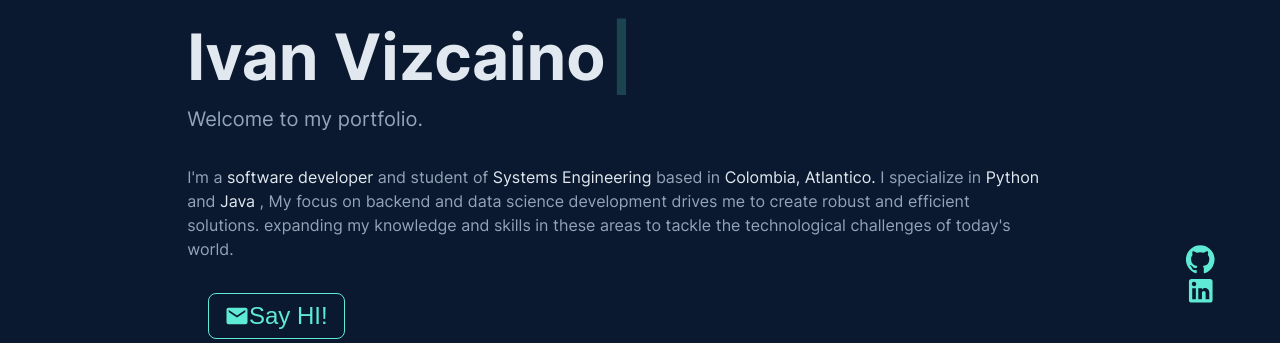
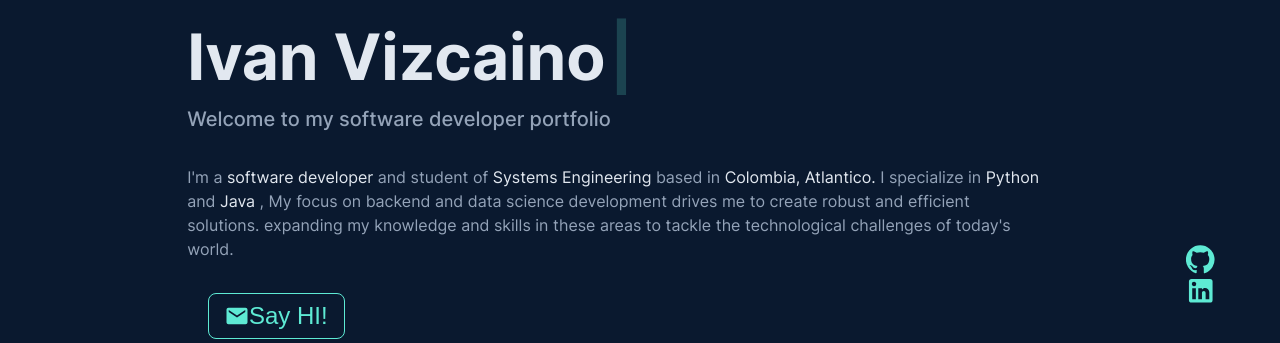
Before and after one commit to VizcainoRAW/portfolio, a Django app: page /portfolio/ in a window 1280 px wide. Shown: the part 429-772 px from the top of the page. Run offline with Django 5.2, Linux system fonts and the light colour scheme; data that the repository does not hold is empty; some web fonts are replaced.

Commit message:
Updated portfolio prod's settings

```diff
--- a/apps/core/static/core/css/portfolio.css
+++ b/apps/core/static/core/css/portfolio.css
@@ -189,6 +189,7 @@ button:hover {
 .subtittle{
     font-size: 1.25rem;
     line-height: 1.75rem;
+    font-weight: 500;
 }
 
 .Cursor--blinking {
--- a/apps/core/templates/core/hero.html
+++ b/apps/core/templates/core/hero.html
@@ -3,7 +3,7 @@
     <div class="hero-wrapper">
         <div class="tittle">
             <div class="Typist">Ivan Vizcaino<span class="Cursor--blinking">|</span></div>
-            <span class="subtittle">Welcome to my portfolio.</span>
+            <span class="subtittle">Welcome to my software developer portfolio</span>
         </div>
         <div class="description">
             <h2 class="summary">
--- a/manage.py
+++ b/manage.py
@@ -6,7 +6,7 @@ import sys
 
 def main():
     """Run administrative tasks."""
-    os.environ.setdefault('DJANGO_SETTINGS_MODULE', 'portfolio.settings.dev')
+    os.environ.setdefault('DJANGO_SETTINGS_MODULE', 'portfolio.settings.prod')
     try:
         from django.core.management import execute_from_command_line
     except ImportError as exc:
--- a/portfolio/settings/prod.py
+++ b/portfolio/settings/prod.py
@@ -1,3 +1,5 @@
 from portfolio.settings.base import *
 
 DEBUG = False
+
+ALLOWED_HOSTS=['ivanvizcaino.netlify.com']
```
